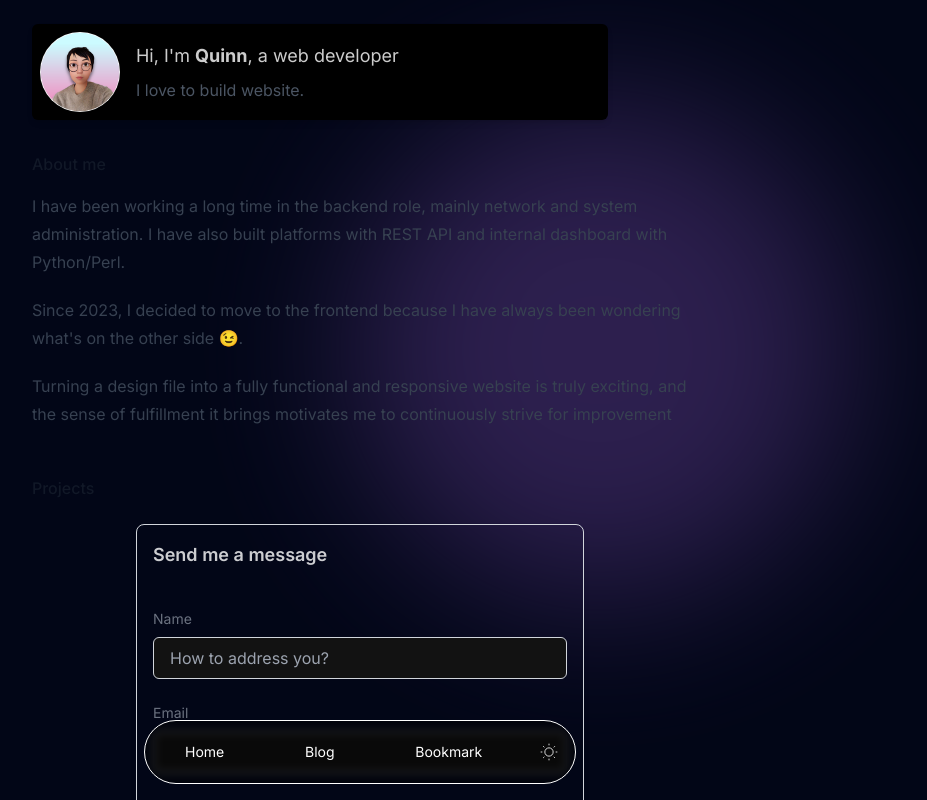
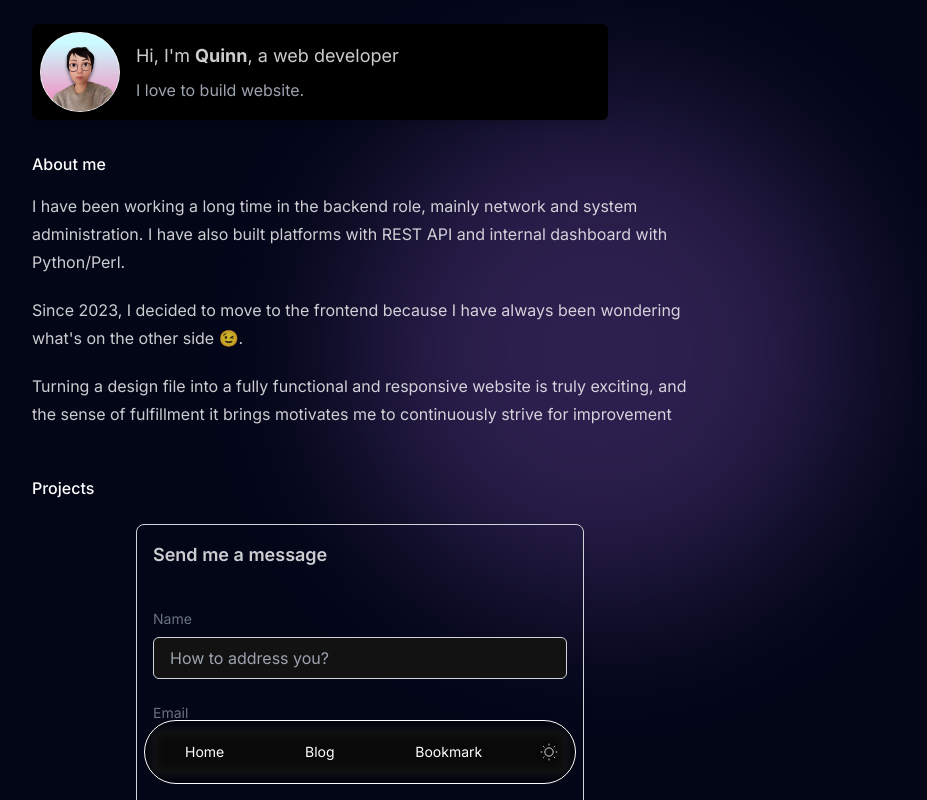
Before and after one commit to antlossway/mysite-nextjs-remote-mdx, a Next.js app: page / in a window 1280 px wide. Shown: the top 800 px of the page, without its empty margins (280-1207 px from the left). Built offline with nearby package versions, Linux system fonts and the light colour scheme.

Commit message:
update homepage text color in darkmode

```diff
--- a/src/app/page.js
+++ b/src/app/page.js
@@ -11,8 +11,8 @@ export default function Home() {
       <main className="wrapper ">
         <Introduction width={80} height={80} />
 
-        <div className="prose mt-8">
-          <h2 className="text-base font-medium">About me</h2>
+        <div className="prose mt-8 dark:text-white/80">
+          <h2 className="text-base font-medium dark:text-white">About me</h2>
           <p>
             I have been working a long time in the backend role, mainly network
             and system administration. I have also built platforms with REST API
@@ -28,7 +28,9 @@ export default function Home() {
             me to continuously strive for improvement{" "}
           </p>
 
-          <h2 className="mt-12 text-base font-medium">Projects</h2>
+          <h2 className="mt-12 text-base font-medium dark:text-white">
+            Projects
+          </h2>
         </div>
 
         <div className="mt-6 mb-24 ">
--- a/src/components/Introduction.jsx
+++ b/src/components/Introduction.jsx
@@ -19,7 +19,9 @@ export default function Introduction({ width = 64, height = 64 }) {
         <h1 className="text-lg ">
           Hi, I'm <span className="font-bold">Quinn</span>, a web developer
         </h1>
-        <p className="mt-2 text-gray-600">I love to build website. </p>
+        <p className="mt-2 text-gray-600 dark:text-gray-400">
+          I love to build website.{" "}
+        </p>
       </div>
     </div>
   );
```
